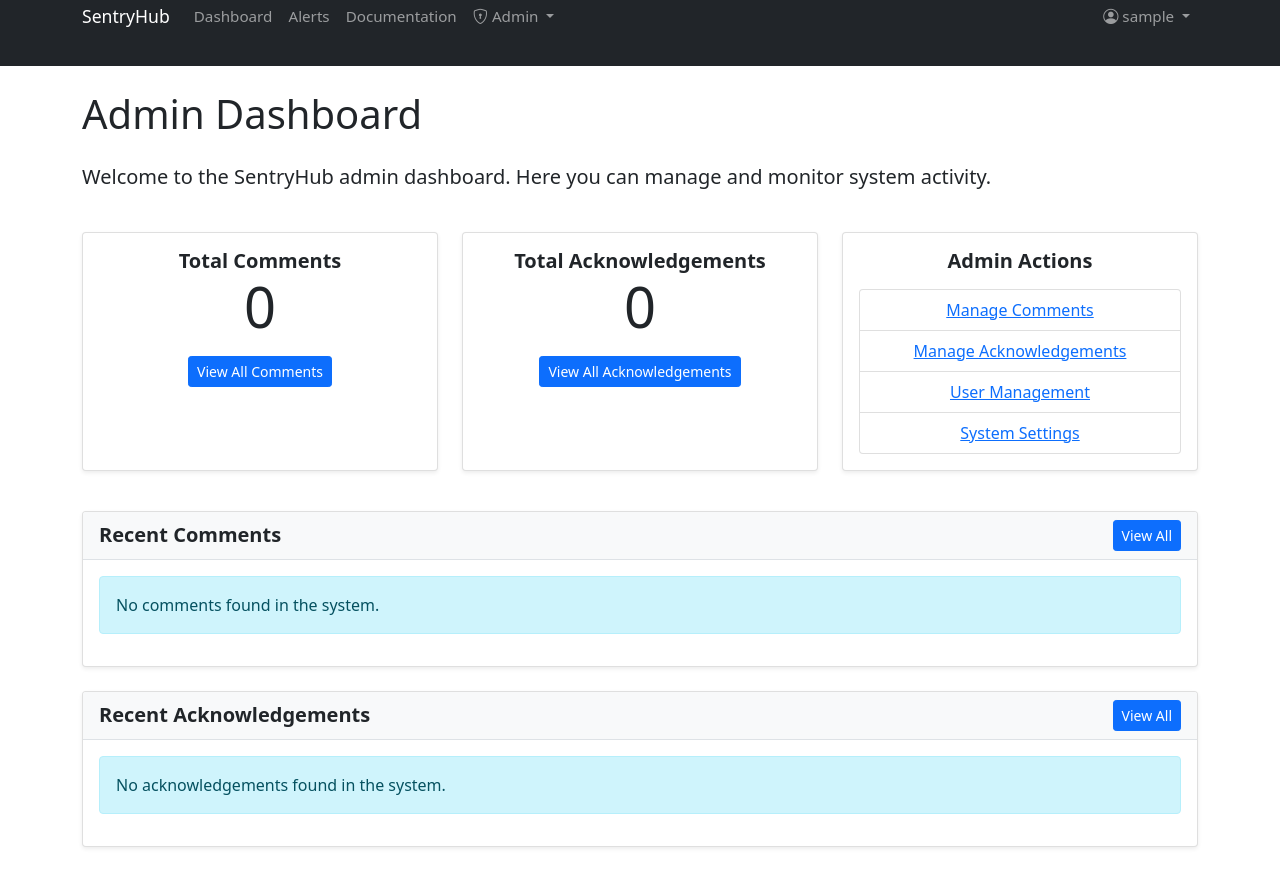
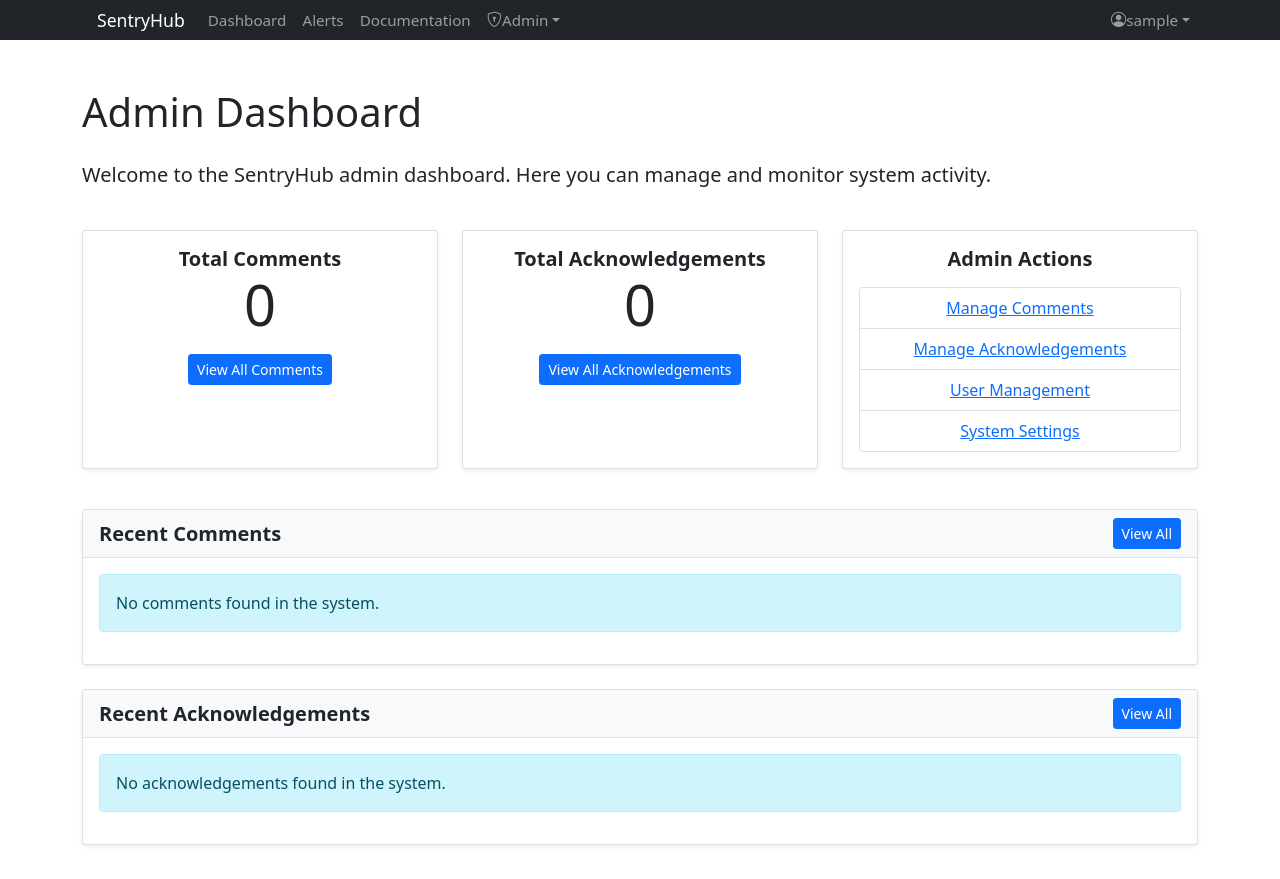
Before and after one commit to ghanad/sentryHub, a Django app: page /admin-dashboard/ in a window 1280 px wide. After the commit the page ends 846 px from the top, so only its background shows below. Run offline with Django 4.2, Linux system fonts and the light colour scheme; the visitor is signed in with stand-in values (Sample User, id 1); data comes from the database, SQL or seed files in the repository; data that the repository does not hold is empty; some libraries are stand-ins or nearby versions.

Commit message:
remove extra padding from navbar

```diff
--- a/alerts/templates/alerts/base.html
+++ b/alerts/templates/alerts/base.html
@@ -7,7 +7,7 @@
 {% endblock %}
 
 {% block content %}
-<div class="container mt-4">
+<div class="container">
     {% block alerts_content %}{% endblock %}
 </div>
 {% endblock %}
--- a/static/core/css/core.css
+++ b/static/core/css/core.css
@@ -12,33 +12,44 @@ body {
 
 /* Navbar Styles */
 .navbar {
-    padding-top: 0.25rem;
-    padding-bottom: 0.25rem;
+    padding: 0;
     line-height: 1;
+    margin: 0;
+    min-height: 40px;
+    border-bottom: 1px solid rgba(0, 0, 0, 0.1);
+}
+
+.navbar .container {
+    padding-top: 0;
+    padding-bottom: 0;
 }
 
 .navbar-brand {
     font-size: 1.1rem;
-    padding-top: 0.25rem;
-    padding-bottom: 0.25rem;
-    line-height: 1;
+    padding: 8px 15px;
+    line-height: 24px;
+    height: 40px;
+    margin: 0;
 }
 
 .nav-link {
-    padding-top: 0.25rem;
-    padding-bottom: 0.25rem;
+    padding: 8px 15px;
     font-size: 0.95rem;
-    line-height: 1;
+    line-height: 24px;
+    height: 40px;
+    display: flex;
+    align-items: center;
 }
 
 .navbar .dropdown-menu {
-    padding-top: 0.25rem;
-    padding-bottom: 0.25rem;
-    line-height: 1;
+    padding: 4px 0;
+    margin: 0;
+    border-radius: 0 0 4px 4px;
+    border-top: none;
 }
 
 .navbar .dropdown-item {
-    padding: 0.25rem 1rem;
+    padding: 6px 15px;
     font-size: 0.95rem;
     line-height: 1.2;
 }
@@ -46,7 +57,15 @@ body {
 /* Main Content */
 .container {
     flex: 1 0 auto;
+    padding-top: 1.5rem;
     padding-bottom: 2rem;
+}
+
+/* Remove margin from first container after navbar */
+.navbar + .container,
+.navbar + .container-fluid {
+    margin-top: 0;
+    padding-top: 1.5rem;
 }
 
 /* Footer */
```
